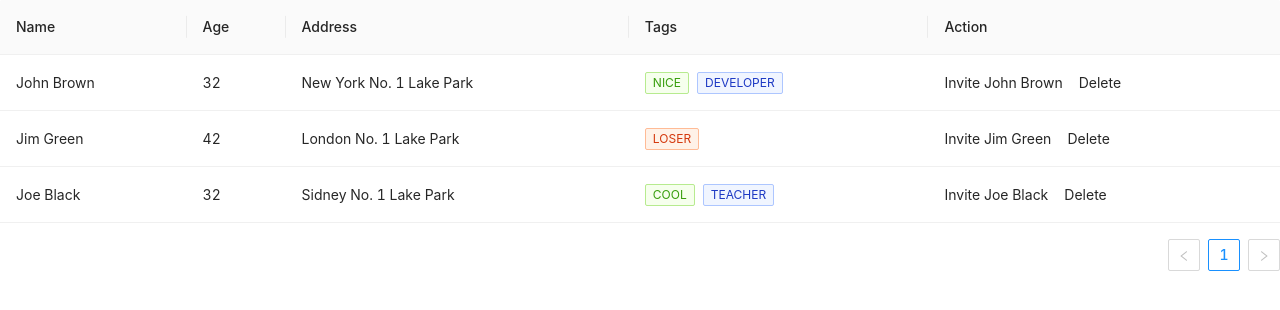
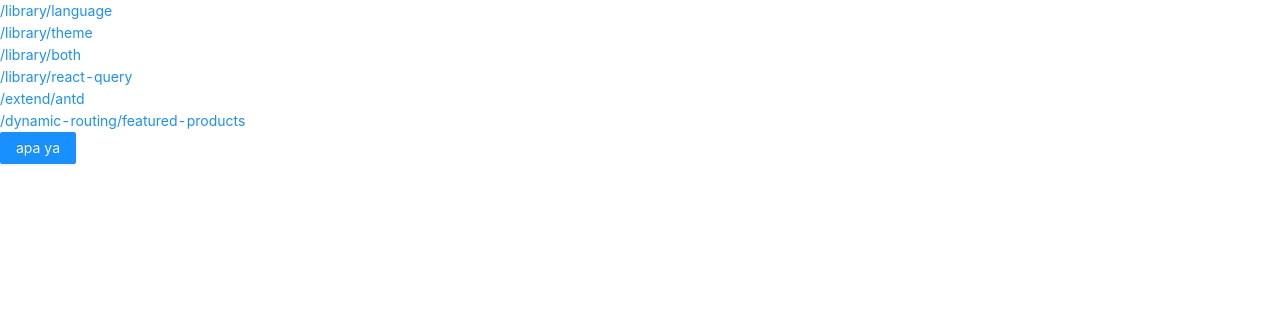
Before and after one commit to Harriet27/Layout-Language-Theme, a React (Create React App) app: page /extend/antd in a window 1280 px wide. Shown: the top 310 px of the page. Built offline with nearby package versions, Linux system fonts and the light colour scheme.

Commit message:
refactor code

```diff
--- /dev/null
+++ b/src/atomics/atoms/Button.js
@@ -0,0 +1,21 @@
+import React from 'react';
+import { Button } from 'antd';
+
+const button = ({
+    name,
+    type,
+    shape,
+    size = 'default',
+}) => {
+    return (
+        <Button
+            type={type}
+            size={size}
+            shape={shape}
+        >
+            {name}
+        </Button>
+    );
+};
+
+export default button;
--- /dev/null
+++ b/src/components/header.js
@@ -0,0 +1,40 @@
+import React from 'react';
+
+const header = () => {
+    return (
+        <React.Fragment>
+            <div>
+                <a href="/library/language">
+                    /library/language
+                </a>
+            </div>
+            <div>
+                <a href="/library/theme">
+                    /library/theme
+                </a>
+            </div>
+            <div>
+                <a href="/library/both">
+                    /library/both
+                </a>
+            </div>
+            <div>
+                <a href="/library/react-query">
+                    /library/react-query
+                </a>
+            </div>
+            <div>
+                <a href="/extend/antd">
+                    /extend/antd
+                </a>
+            </div>
+            <div>
+                <a href="/dynamic-routing/featured-products">
+                    /dynamic-routing/featured-products
+                </a>
+            </div>
+        </React.Fragment>
+    );
+};
+
+export default header;
--- a/src/pages/antd.js
+++ b/src/pages/antd.js
@@ -1,83 +1,14 @@
 import React from 'react';
-import { Table, Tag, Space } from 'antd';
+import Button from '../atomics/atoms/Button';
+import Header from "../components/header";
 
-const columns = [
-  {
-    title: 'Name',
-    dataIndex: 'name',
-    key: 'name',
-    render: text => <span>{text}</span>,
-  },
-  {
-    title: 'Age',
-    dataIndex: 'age',
-    key: 'age',
-  },
-  {
-    title: 'Address',
-    dataIndex: 'address',
-    key: 'address',
-  },
-  {
-    title: 'Tags',
-    key: 'tags',
-    dataIndex: 'tags',
-    render: tags => (
-      <>
-        {tags.map(tag => {
-          let color = tag.length > 5 ? 'geekblue' : 'green';
-          if (tag === 'loser') {
-            color = 'volcano';
-          }
-          return (
-            <Tag color={color} key={tag}>
-              {tag.toUpperCase()}
-            </Tag>
-          );
-        })}
-      </>
-    ),
-  },
-  {
-    title: 'Action',
-    key: 'action',
-    render: (text, record) => (
-      <Space size="middle">
-        <span>Invite {record.name}</span>
-        <span>Delete</span>
-      </Space>
-    ),
-  },
-];
-
-const data = [
-  {
-    key: '1',
-    name: 'John Brown',
-    age: 32,
-    address: 'New York No. 1 Lake Park',
-    tags: ['nice', 'developer'],
-  },
-  {
-    key: '2',
-    name: 'Jim Green',
-    age: 42,
-    address: 'London No. 1 Lake Park',
-    tags: ['loser'],
-  },
-  {
-    key: '3',
-    name: 'Joe Black',
-    age: 32,
-    address: 'Sidney No. 1 Lake Park',
-    tags: ['cool', 'teacher'],
-  },
-];
-
-const antd = () => {
-    return (
-        <Table columns={columns} dataSource={data} />
-    );
+const TesAntd = () => {
+  return (
+    <div>
+      <Header />
+      <Button name='apa ya' type='primary' />
+    </div>
+  );
 };
 
-export default antd;
+export default TesAntd;
--- a/src/pages/bothLT.js
+++ b/src/pages/bothLT.js
@@ -5,6 +5,7 @@
 import { Context } from "../helper/language/languageProvider";
 import LanguageSwitch from "../components/languageSwitch";
 import { FormattedMessage } from "react-intl";
+import Header from "../components/header";
 
 const getStyles = (mode) => ({
     header: {
@@ -34,32 +35,7 @@
 
     return (
         <div style={styles.app}>
-            <div style={{ marginBottom: "20px" }}>
-                <div>
-                    <a
-                        href="/library/language"
-                        style={{ textDecoration: "none" }}
-                    >
-                        Go to Switch Language
-                    </a>
-                </div>
-                <div>
-                    <a
-                        href="/library/theme"
-                        style={{ textDecoration: "none" }}
-                    >
-                        Go to Switch Theme
-                    </a>
-                </div>
-                <div>
-                    <a
-                        href="/library/both"
-                        style={{ textDecoration: "none" }}
-                    >
-                        Go to Switch Both Language Theme
-                    </a>
-                </div>
-            </div>
+            <Header />
             <LanguageSwitch
                 value={context.locale}
                 onChange={context.selectLanguage}
--- a/src/pages/featuredProducts.js
+++ b/src/pages/featuredProducts.js
@@ -1,6 +1,7 @@
 import React, { useState, useEffect } from 'react';
 import { Link } from 'react-router-dom';
 import axios from 'axios';
+import Header from "../components/header";
 import "../App.css";
 
 const FeaturedProducts = () => {
@@ -22,6 +23,7 @@
 
     return (
         <div>
+            <Header />
             <h1>Featured Products</h1>
             <div className='item-container'>
                 {products.map((product) => (
--- a/src/pages/language.js
+++ b/src/pages/language.js
@@ -4,38 +4,14 @@
 import LanguageSwitch from "../components/languageSwitch";
 import { Context } from "../helper/language/languageProvider";
 import { FormattedMessage } from "react-intl";
+import Header from "../components/header";
 
 const Lang = (props) => {
     const context = useContext(Context);
 
     return (
         <div className="App">
-            <div>
-                <div>
-                    <a
-                        href="/library/language"
-                        style={{ textDecoration: "none" }}
-                    >
-                        Go to Switch Language
-                    </a>
-                </div>
-                <div>
-                    <a
-                        href="/library/theme"
-                        style={{ textDecoration: "none" }}
-                    >
-                        Go to Switch Theme
-                    </a>
-                </div>
-                <div>
-                    <a
-                        href="/library/both"
-                        style={{ textDecoration: "none" }}
-                    >
-                        Go to Switch Both Language Theme
-                    </a>
-                </div>
-            </div>
+            <Header />
             <header className="App-header">
                 <img src={logo} className="App-logo" alt="logo" style={{ height: "200px" }} />
 
--- a/src/pages/reactQuery.js
+++ b/src/pages/reactQuery.js
@@ -1,5 +1,6 @@
 import React from 'react';
 import { useQuery } from 'react-query';
+import Header from "../components/header";
 
 const fetchPlanets = async() => {
     const res = await fetch('http://swapi.dev/api/planets');
@@ -11,6 +12,8 @@
 
     return (
         <div style={styles.container}>
+            <Header />
+
             <h1 style={styles.header}>
                 React Query
             </h1>
--- a/src/pages/theme.js
+++ b/src/pages/theme.js
@@ -2,6 +2,7 @@
 import { themePalette } from "../helper/theme/themePalette";
 import { ThemeContext } from "../helper/theme/themeProvider";
 import ThemeSwitch from "../components/themeSwitch";
+import Header from "../components/header";
 
 const getStyles = (mode) => ({
     header: {
@@ -29,32 +30,7 @@
 
     return (
         <div style={styles.app}>
-            <div>
-                <div>
-                    <a
-                        href="/library/language"
-                        style={{ textDecoration: "none" }}
-                    >
-                        Go to Switch Language
-                    </a>
-                </div>
-                <div>
-                    <a
-                        href="/library/theme"
-                        style={{ textDecoration: "none" }}
-                    >
-                        Go to Switch Theme
-                    </a>
-                </div>
-                <div>
-                    <a
-                        href="/library/both"
-                        style={{ textDecoration: "none" }}
-                    >
-                        Go to Switch Both Language Theme
-                    </a>
-                </div>
-            </div>
+            <Header />
             <h1 style={(styles.header, styles.text)}>
                 Have a nice day...!
             </h1>
--- a/src/routes.js
+++ b/src/routes.js
@@ -12,6 +12,20 @@
 
 export default function Routes() {
     return useRoutes([
+        {
+            path: "/",
+            element: <Navigate to="/library/language" replace />,
+            children: [
+                {
+                    path: "404",
+                    element: (
+                        <Suspense fallback={<div>Loading...</div>}>
+                            <NotFound404 />
+                        </Suspense>
+                    ),
+                },
+            ],
+        },
         {
             path: "/library",
             children: [
@@ -85,19 +99,6 @@
             ],
         },
         {
-            path: "/",
-            children: [
-                {
-                    path: "404",
-                    element: (
-                        <Suspense fallback={<div>Loading...</div>}>
-                            <NotFound404 />
-                        </Suspense>
-                    ),
-                },
-            ],
-        },
-        {
             path: '*',
             element: <Navigate to="/404" replace />,
         },
```
